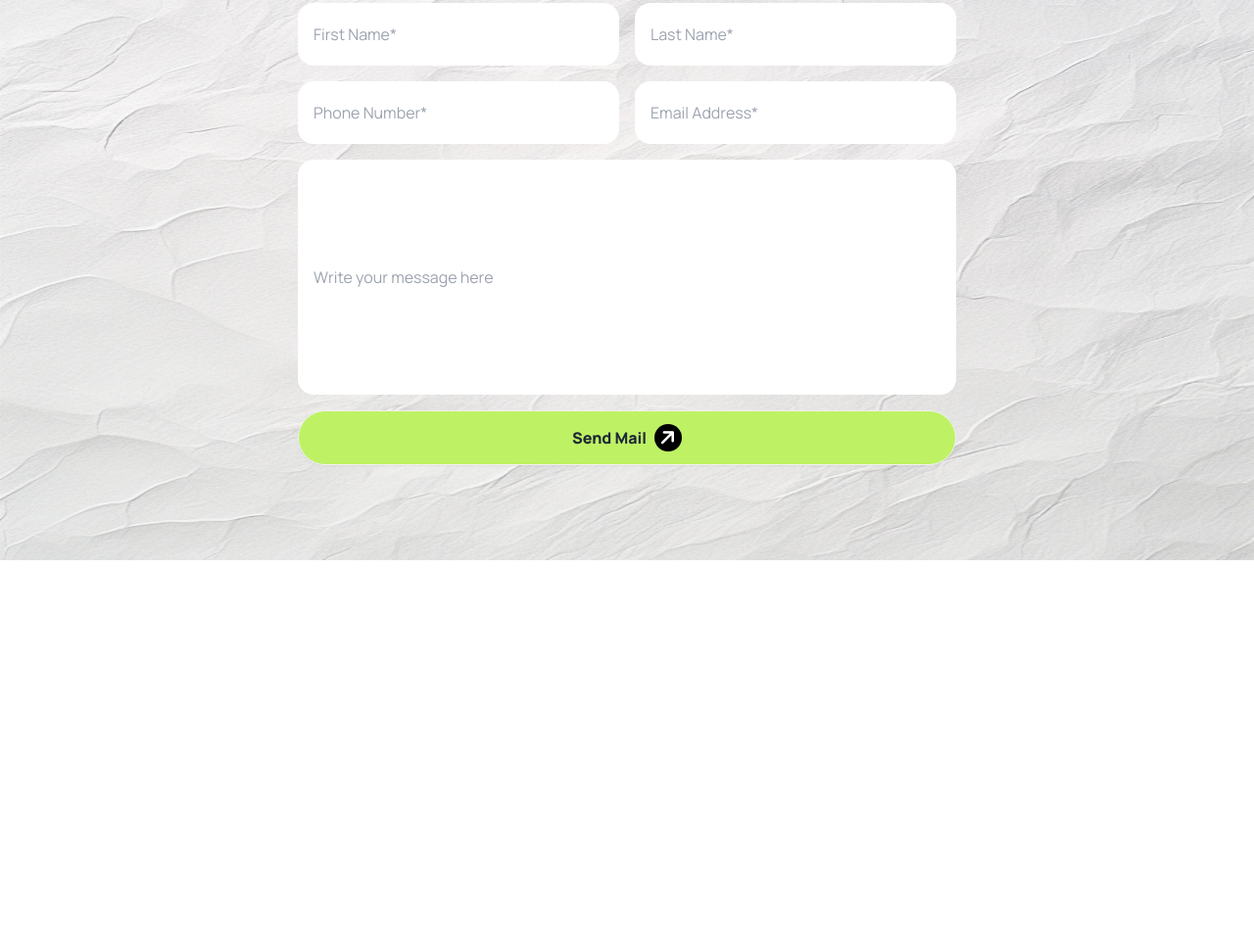
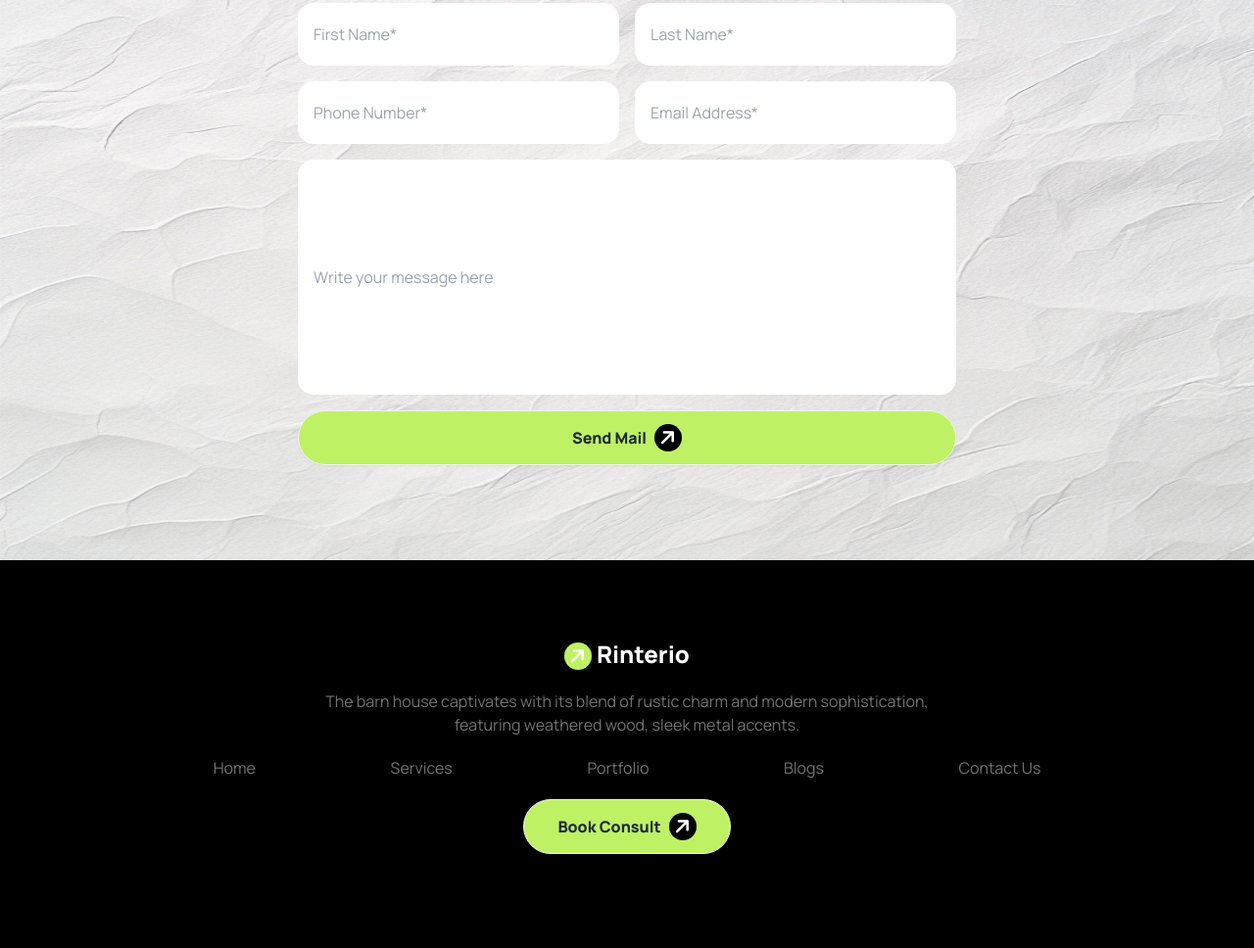
Before and after one commit to Tachikulislam/house-design-project-03, a plain HTML site: page index.html in a window 1280 px wide. Shown: the part 2930-3898 px from the top of the page at 98% size. Before the commit the page ends 3502 px from the top, so only its background shows below. Drawn offline with nearby package versions, Linux system fonts and the light colour scheme.

Commit message:
added footer section

```diff
--- a/index.html
+++ b/index.html
@@ -317,7 +317,27 @@
       </section>
      </main>
 
+     <!-- Footer Section -->
+     <footer class="bg-black">
+      <div class="justify-center items-center text-center p-20">
+        <div class="grid justify-center items-center text-center">
+          <h1 class="text-white gap-3 text-2xl font-extrabold"><span class=" inline-flex rounded-full bg-lime-300 text-center items-center justify-center size-10 w-7 h-7"><i class="fa-solid fa-arrow-right text-xl -rotate-45"></i></span> Rinterio</h1>
+          <p class="text-neutral-500 mt-5">The barn house captivates with its blend of rustic charm and modern sophistication, <br> featuring weathered wood, sleek metal accents.</p>
+        </div>
 
+        <div class="flex justify-evenly mt-5">
+          <p class="text-neutral-500">Home</p>
+          <p class="text-neutral-500">Services</p>
+          <p class="text-neutral-500">Portfolio</p>
+          <p class="text-neutral-500">Blogs</p>
+          <p class="text-neutral-500">Contact Us</p>
+
+        </div>
+        <div class="mt-5">
+          <button class="btn bg-lime-300 rounded-full w-[212px] h-[56px] mb-4 text-base font-extrabold">Book Consult<span  class="rounded-full bg-black size-10 bg-center w-7 h-7 flex items-center justify-center"><i class="fa-solid fa-arrow-right text-white text-xl -rotate-45"></i></span> </button>
+        </div>
+      </div>
+     </footer>
 
 </body>
 </html>
```
